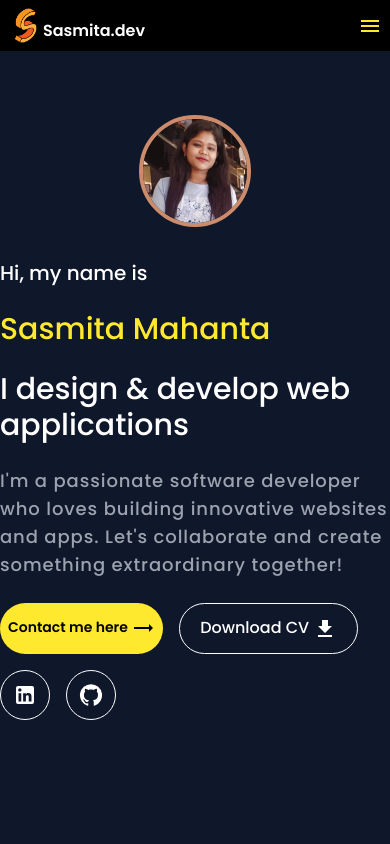
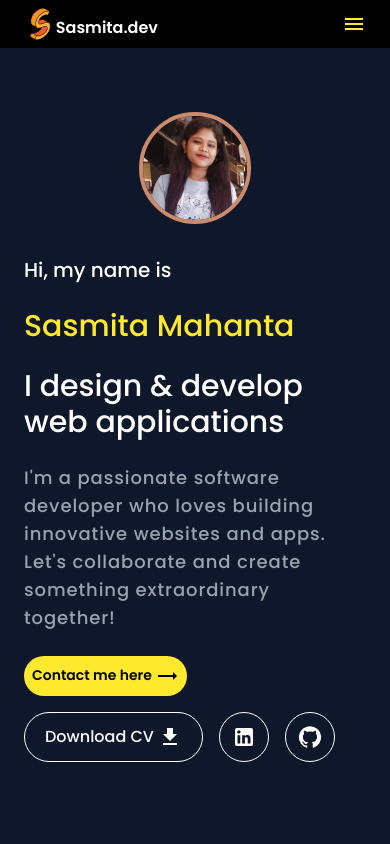
Before and after one commit to Coader-Sasmi/my-portfolio-website, a Next.js app: page /#experience in a window 390 px wide. Shown: the top 844 px of the page. Built offline with nearby package versions, Linux system fonts and the light colour scheme.

Commit message:
Responsive issue solved

```diff
--- a/src/app/components/ContactUs.tsx
+++ b/src/app/components/Contact.tsx
@@ -2,7 +2,7 @@
 import Link from "next/link";
 import ContactForm from "./ContactForm";
 
-export default function ContactUs() {
+export default function Contact() {
   return (
     <section className="w-full md:pt-24 pt-12" id="contact">
       <div className="main-container text-white flex flex-col gap-6 justify-center items-center">
@@ -18,7 +18,7 @@ export default function ContactUs() {
               mahantasasmita326@gmail.com
             </p>
           </Link>
-          <div className="lg:w-[65%]">
+          <div className="lg:w-[65%] w-full">
             <ContactForm />
           </div>
         </div>
--- a/src/app/components/ContactForm.tsx
+++ b/src/app/components/ContactForm.tsx
@@ -33,7 +33,7 @@ export default function ContactForm() {
   });
   return (
     <form onSubmit={formik.handleSubmit}>
-      <div className="flex lg:flex-row flex-col gap-5">
+      <div className="flex lg:flex-row flex-col lg:gap-5">
         <div className=" w-full mt-4">
           <label className="mb-2 block text-sm font-semibold text-secondary ">
             Name*
@@ -103,7 +103,7 @@ export default function ContactForm() {
         </span>
       </div>
 
-      <div className="mt-6">
+      <div className="my-6">
         <button
           className=" bg-primary btn whitespace-nowrap common-transition rounded-md"
           type="submit"
--- a/src/app/components/Hero.tsx
+++ b/src/app/components/Hero.tsx
@@ -15,7 +15,7 @@ export default function Hero() {
         src="./profile.jpeg"
         className="w-28 h-28 rounded-full border-4 border-secondary"
       />
-      <div className="py-8 font-medium flex flex-col gap-6 md:w-[65%]">
+      <div className="main-container py-8 font-medium flex flex-col gap-6 md:w-[65%]">
         <p className="text-white text-xl">Hi, my name is</p>
         <p className="text-primary md:text-5xl text-3xl">Sasmita Mahanta</p>
         <p className="text-white md:text-5xl text-3xl">
--- a/src/app/components/ResponsiveNavbar.tsx
+++ b/src/app/components/ResponsiveNavbar.tsx
@@ -9,7 +9,7 @@ import { navLink } from "../config";
 export default function ResponsiveNavbar() {
   const [open, setOpen] = useState(false);
   return (
-    <section className=" block md:hidden p-2 bg-black sticky -top-1 z-[9000]">
+    <section className="main-container block md:hidden py-2 bg-black sticky -top-1 z-[9000]">
       <div className="flex justify-between items-center">
         <Link href="/">
           <span className="flex items-end">
--- a/src/app/components/Skills.tsx
+++ b/src/app/components/Skills.tsx
@@ -8,7 +8,7 @@ export default function MySkills() {
       <div className="main-container text-white flex flex-col gap-6 justify-center items-center ">
         <h5 className="text-primary md:text-4xl text-3xl">MY SKILLS</h5>
 
-        <div className="grid lg:grid-cols-4 place-content-center md:grid-cols-2 grid-cols-1 gap-10  pt-10">
+        <div className="lg:w-[65%] w-full grid lg:grid-cols-4 place-content-center md:grid-cols-2 grid-cols-1 md:gap-10 gap-5  pt-10">
           {skillsArr.map((item, i) => (
             <div
               key={i}
--- a/src/app/components/index.tsx
+++ b/src/app/components/index.tsx
@@ -1,5 +1,5 @@
 export { default as AboutMe } from "./AboutMe";
-export { default as ContactUs } from "./ContactUs";
+export { default as Contact } from "./Contact";
 export { default as Experience } from "./Experience";
 export { default as Footer } from "./Footer";
 export { default as Hero } from "./Hero";
--- a/src/app/page.tsx
+++ b/src/app/page.tsx
@@ -2,7 +2,7 @@
 
 import {
   AboutMe,
-  ContactUs,
+  Contact,
   Experience,
   Footer,
   Hero,
@@ -20,7 +20,7 @@ export default function Home() {
       <AboutMe />
       <Skills />
       <Experience />
-      <ContactUs />
+      <Contact />
       <Footer />
     </>
   );
```
